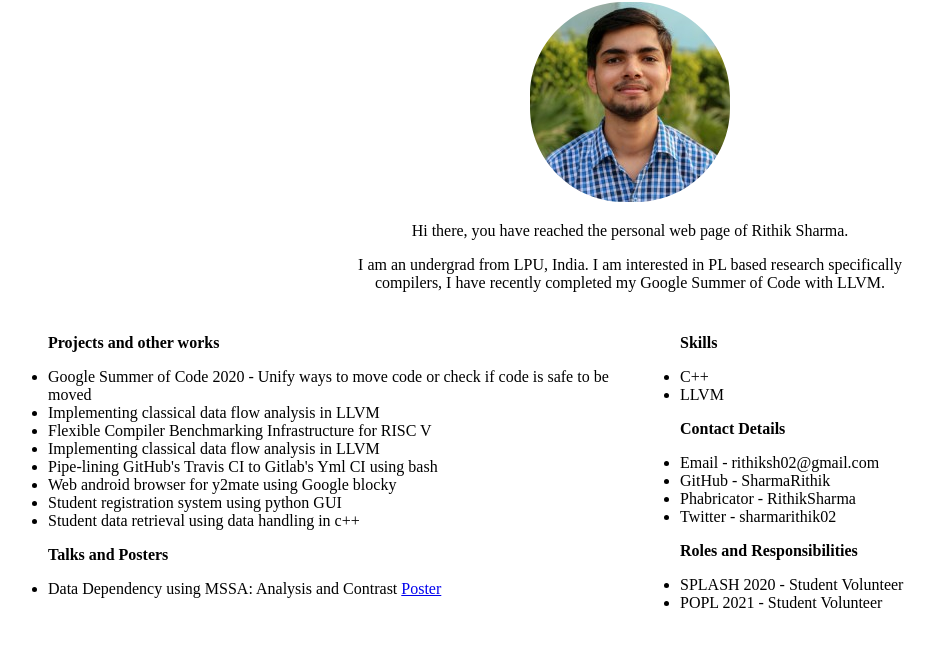
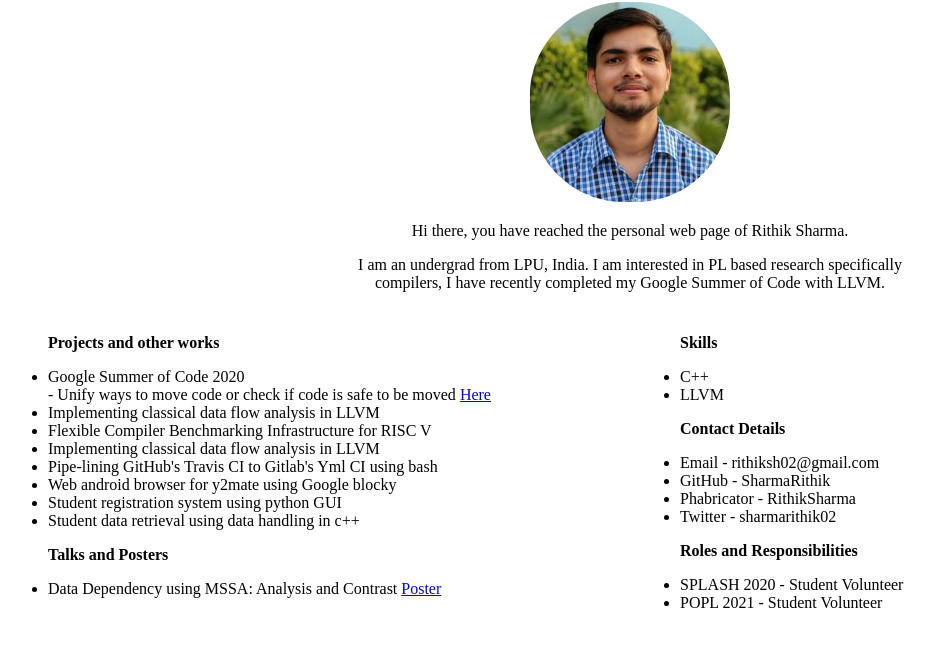
Before and after one commit to SharmaRithik/Personal-webpage, a plain HTML site: page index.html in a window 1280 px wide. Shown: the part 65-712 px from the top of the page, without its empty margins (10-945 px from the left). Drawn offline with Linux system fonts and the light colour scheme.

Commit message:
Updated home page

```diff
--- a/index.html
+++ b/index.html
@@ -29,7 +29,7 @@
          <div class="column">
             <ul>
                <p><B>Projects and other works</b></p>
-               <li>Google Summer of Code 2020 - Unify ways to move code or check if code is safe to be moved</li>
+	       <li>Google Summer of Code 2020 <br>- Unify ways to move code or check if code is safe to be moved <a href = https://summerofcode.withgoogle.com/archive/2020/projects/5488234206855168/>Here</a></li>
                <li>Implementing classical data flow analysis in LLVM</li>
                <li>Flexible Compiler Benchmarking Infrastructure for RISC V</li>
                <li>Implementing classical data flow analysis in LLVM</li>
```
